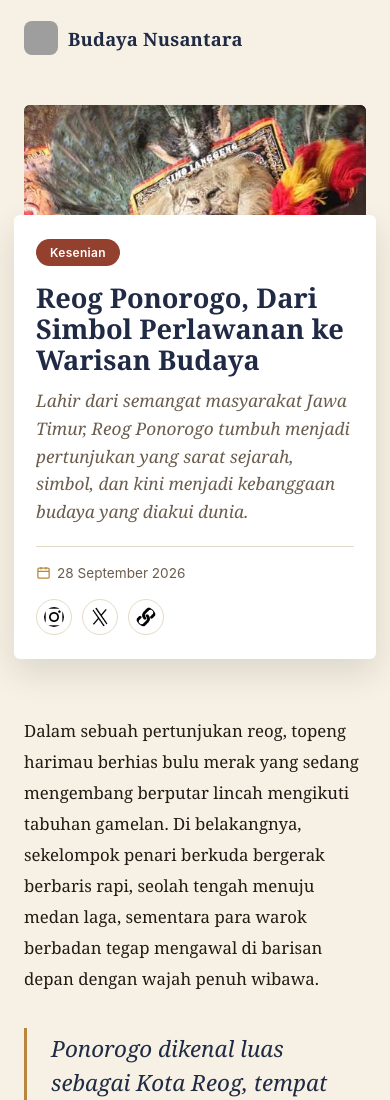
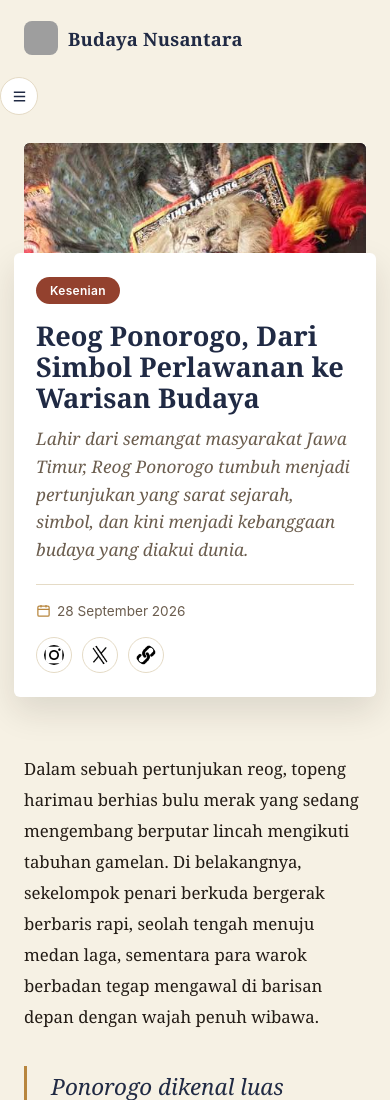
Before and after one commit to yannnnss/blog-web, a plain HTML site: page index.html in a window 390 px wide. Shown: the top 1100 px of the page. Drawn offline with Linux system fonts and the light colour scheme; grey boxes are pictures that could not be loaded.

Commit message:
update navbar

```diff
--- a/index.html
+++ b/index.html
@@ -23,6 +23,11 @@
       <a href="pariwisata/index.html">Pariwisata</a>
     </nav>
 </header>
+      <button class="icon-btn nav-toggle" id="navToggle" aria-label="Buka menu" aria-expanded="false">
+        <svg viewBox="0 0 24 24" fill="none" stroke-width="2"><path d="M4 6h16M4 12h16M4 18h16"/></svg>
+      </button>
+    </div>
+  </div>
 
 <nav class="nav-mobile" id="navMobile" aria-label="Navigasi mobile">
   <a href="index.html" class="is-active" aria-current="page">Beranda</a>
```
Also changed, not shown: aboutus/index.html (+5 -1 lines), beranda/index.html (+5 -0 lines), contact/index.html (+5 -1 lines), kesenian/index.html (+6 -0 lines), pariwisata/index.html (+5 -1 lines), tradisi/index.html (+5 -0 lines), style/style.css (line endings or trailing spaces).
